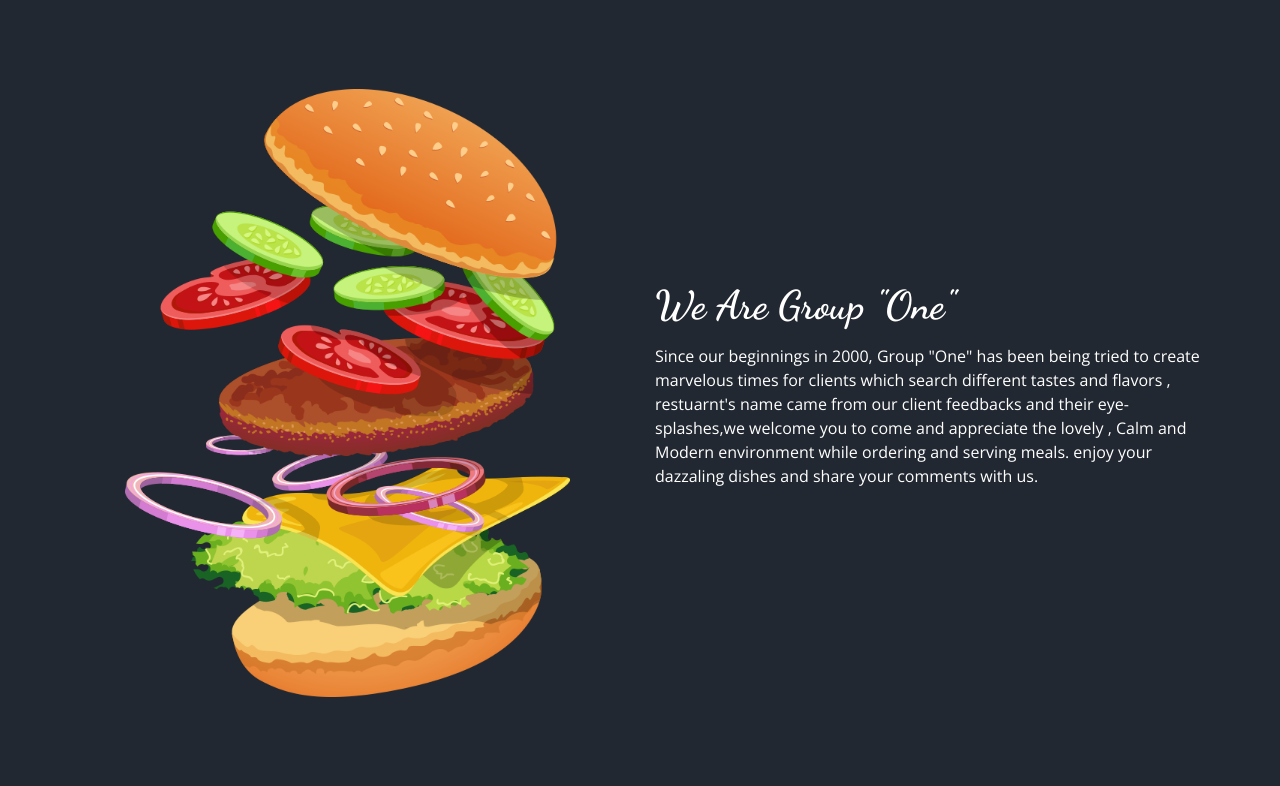
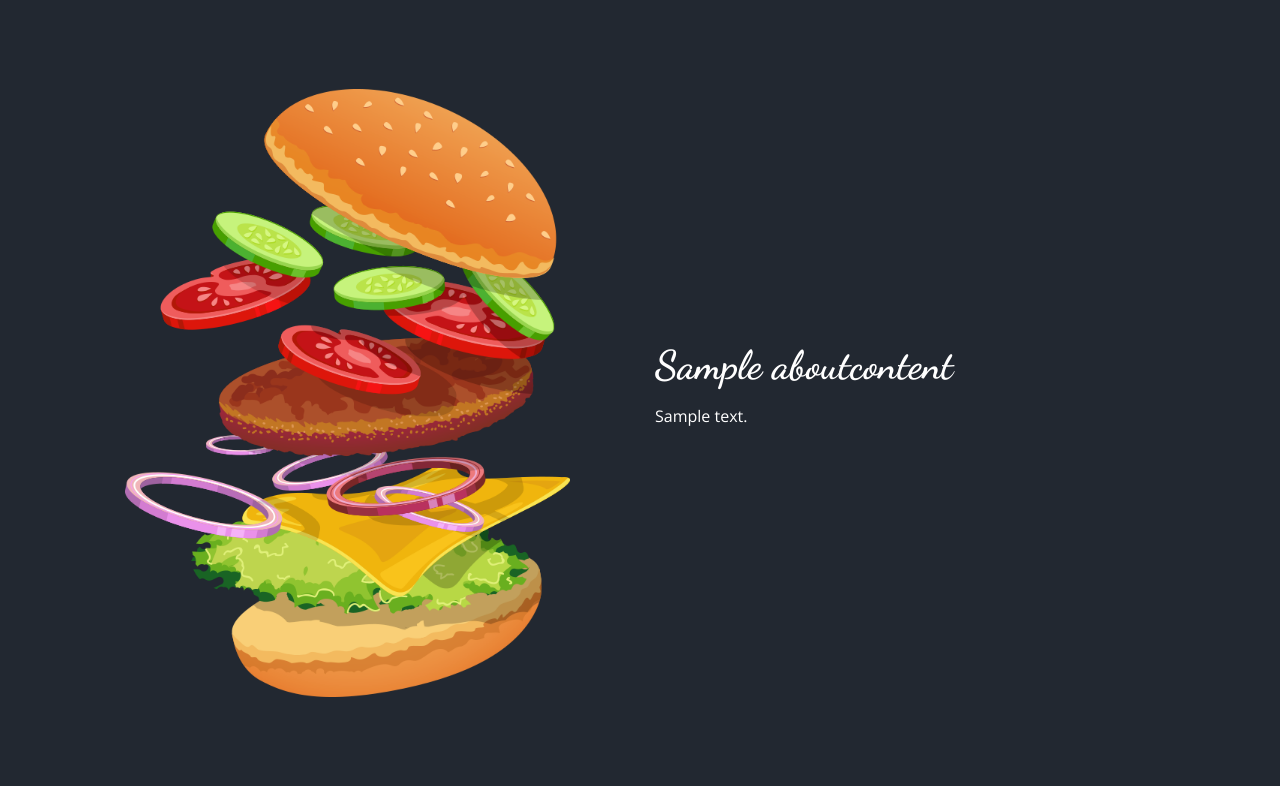
Before and after one commit to M93-group1-restaurant/Cafe-Restaurant-M93, a Django app: page / in a window 1280 px wide. Shown: the part 1258-2044 px from the top of the page. Run offline with Django 4.2, Linux system fonts and the light colour scheme; tables that the repository leaves empty hold one stand-in row (values such as "Sample post"); grey boxes marked "Sample" are stand-in pictures; some libraries are stand-ins or nearby versions.

Commit message:
add dynamic data in about

```diff
--- a/CafeManagement/templates/include/about.html
+++ b/CafeManagement/templates/include/about.html
@@ -15,15 +15,11 @@
           <div class="detail-box">
             <div class="heading_container">
               <h2>
-                We Are Group "One"
+                {{info.about.title}}
               </h2>
             </div>
                       <p>
-                        Since our beginnings in 2000, Group "One" has been being tried to create marvelous times for clients which search
-                        different tastes and flavors , restuarnt's name came from our client feedbacks and their eye-splashes,we welcome
-                        you to come and appreciate the lovely , Calm and Modern environment while ordering and serving meals.
-                        enjoy your dazzaling dishes and share your comments with us.
-
+                        {{info.about.content}}
                       </p>
           </div>
         </div>
```
